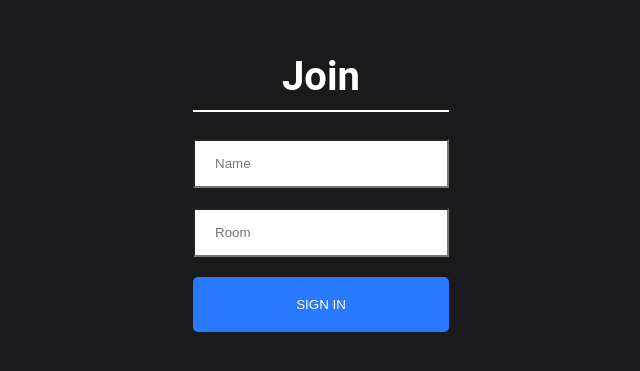
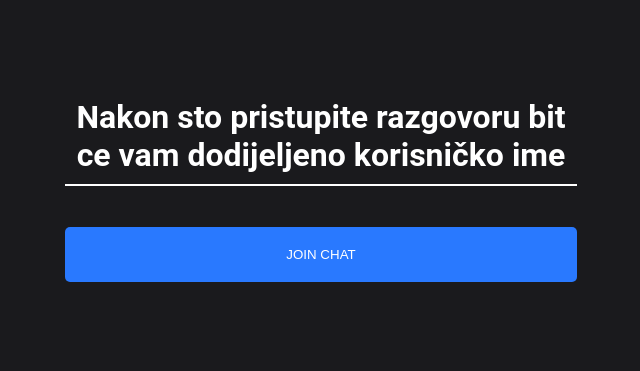
Before and after one commit to fmujkic/React-projekat, a React (Create React App) app in the folder client/: page / in a window 1280 px wide. Shown: the part 221-592 px from the top of the page, without its empty margins (319-959 px from the left). Built offline with nearby package versions, Linux system fonts and the light colour scheme.

Commit message:
zavrseni zahtjevi

```diff
--- a/client/src/components/Chat/Chat.css
+++ b/client/src/components/Chat/Chat.css
@@ -10,7 +10,7 @@
     display: flex;
     flex-direction: column;
     justify-content: space-between;
-    background: #FFFFFF;
+    background-color: #13131e;
     border-radius: 8px;
     height: 80%;
     width: 35%;
--- a/client/src/components/Chat/Chat.js
+++ b/client/src/components/Chat/Chat.js
@@ -66,7 +66,6 @@ console.log(message,messages,rooms,users);
 
 
     <div className="outerContainer">
-     <div className="sobe"> <RoomContainer rooms = {rooms}/></div>
 
       <div className="container">
         <InfoBar room = {room}/>
--- a/client/src/components/InfoBar/InfoBar.css
+++ b/client/src/components/InfoBar/InfoBar.css
@@ -2,7 +2,7 @@
     display: flex;
     align-items: center;
     justify-content: space-between;
-    background: #2979FF;
+    background: #181f2e;
     border-radius: 4px 4px 0 0;
     height: 60px;
     width: 100%;
--- a/client/src/components/Input/Input.js
+++ b/client/src/components/Input/Input.js
@@ -1,6 +1,8 @@
 import React from 'react';
 
 import './input.css';
+import closeIcon from '../../icons/send.png';
+
 
 const Input = ({message, setMessage, sendMessage }) => (
   <form className="form">
@@ -12,7 +14,7 @@ const Input = ({message, setMessage, sendMessage }) => (
       onChange={({ target: { value } }) => setMessage(value)}
       onKeyPress={event => event.key === 'Enter' ? sendMessage(event) : null}
     />
-    <button className="sendButton" onClick={e => sendMessage(e)}>Send</button>
+    <button className="sendButton" onClick={e => sendMessage(e)}><img src={closeIcon} alt="close icon" /></button>
   </form>
 )
 
--- a/client/src/components/Input/input.css
+++ b/client/src/components/Input/input.css
@@ -4,6 +4,8 @@
   }
 
   .input {
+    background-color: #13131e;
+color: white;
     border: none;
     border-radius: 0;
     padding: 5%;
@@ -19,7 +21,7 @@
     color: #fff !important;
     text-transform: uppercase;
     text-decoration: none;
-    background: #2979FF;
+    background: #162744;
     padding: 20px;
     display: inline-block;
     border: none;
--- a/client/src/components/Join/Join.css
+++ b/client/src/components/Join/Join.css
@@ -22,7 +22,7 @@ html, body {
   }
 
   .joinInnerContainer {
-    width: 20%;
+    width: 40%;
   }
 
   .joinInput {
@@ -33,7 +33,7 @@ html, body {
 
   .heading {
     color: white;
-    font-size: 2.5em;
+    font-size: 1 em;
     padding-bottom: 10px;
     border-bottom: 2px solid white;
   }
--- a/client/src/components/Join/Join.js
+++ b/client/src/components/Join/Join.js
@@ -4,33 +4,21 @@ import { Link } from "react-router-dom";
 import './Join.css';
 
 function Join() {
-  const [name, setName] = useState("");
-  const [room, setRoom] = useState("");
+  const room = "Global channel";
 
+
+  let val = Math.floor(Math.random() * 100000);
+  val = val.toString();
+const name = "user" + val;
   return (
     <div className="joinOuterContainer">
       <div className="joinInnerContainer">
-        <h1 className="heading">Join</h1>
-        <div>
-          <input
-            placeholder="Name"
-            className="joinInput"
-            type="text"
-            onChange={(event) => setName(event.target.value)}
-          />
-        </div>
-        <div>
-          <input
-            placeholder="Room"
-            className="joinInput mt-20"
-            type="text"
-            onChange={(event) => setRoom(event.target.value)}
-          />
-        </div>
+        <h1 className="heading">Nakon sto pristupite razgovoru bit ce vam dodijeljeno korisničko ime</h1>
 
-        <Link onClick={event => (!name || !room) ? event.preventDefault():null} to={`/chat?name=${name}&room=${room}`}>
+
+        <Link  to={`/chat?name=${name}&room=${room}`}>
           <button className="button mt-20" type="submit">
-            Sign in
+            Join chat
           </button>
         </Link>
       </div>
--- a/client/src/components/Messages/Message/Message.css
+++ b/client/src/components/Messages/Message/Message.css
@@ -55,13 +55,13 @@
   }
 
   .colorDark {
-    color: #353535;
+    color: #9693a2;
   }
 
   .backgroundBlue {
-    background: #2979FF;
+    background: #4d38a2;
   }
 
   .backgroundLight {
-    background: #F3F3F3;
+    background: #19182b;
   }
--- a/client/src/components/TextContainer/TextContainer.js
+++ b/client/src/components/TextContainer/TextContainer.js
@@ -11,7 +11,7 @@ const TextContainer = ({ users }) => (
       users
         ? (
           <div>
-            <h1>People currently chatting:</h1>
+            <h1>Aktivni korisnici:</h1>
             <div className="activeContainer">
               <h2>
                 {users.map(({name}) => (
```
Also changed, not shown: client/src/icons/send.png (added).
